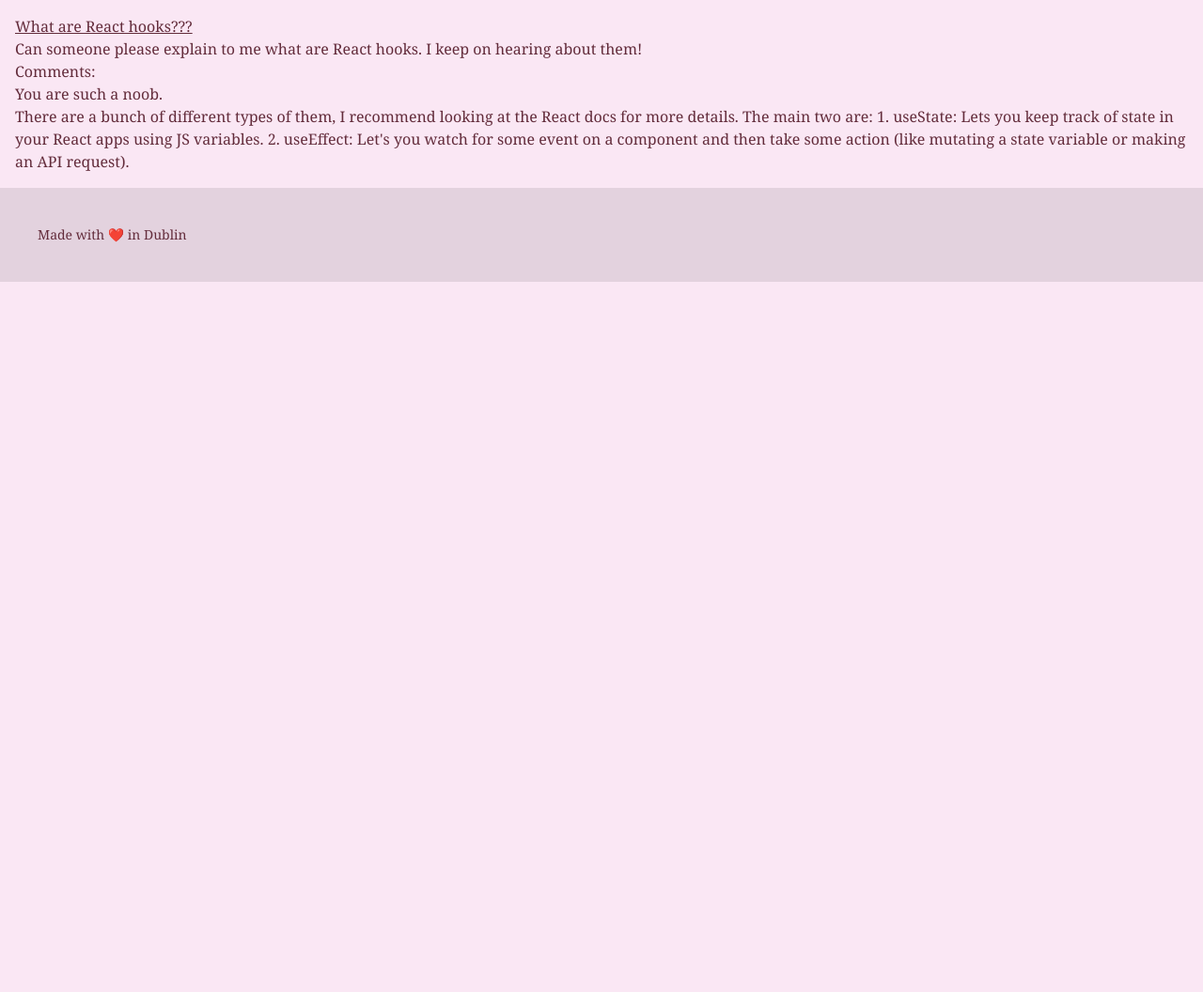
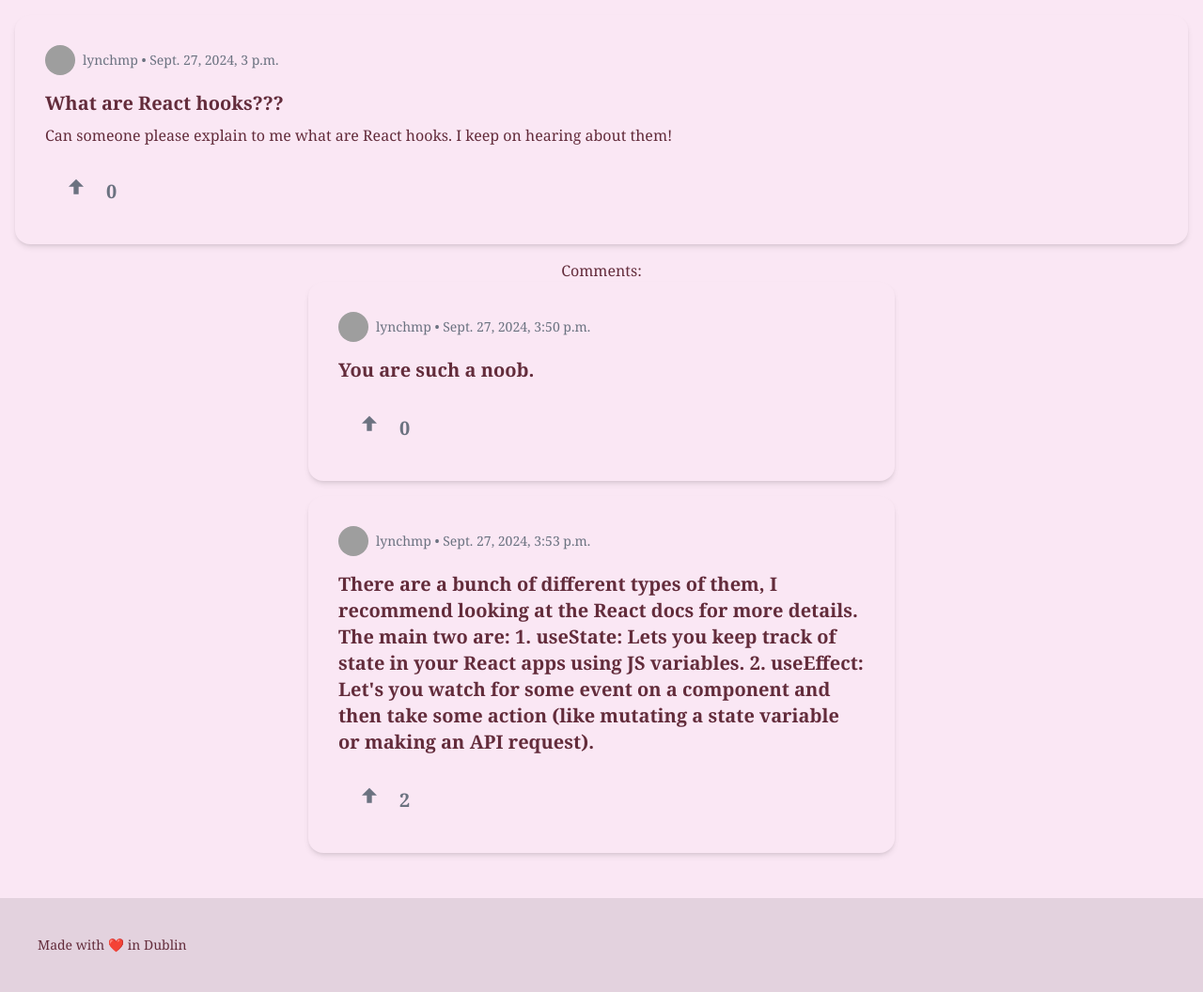
Before and after one commit to Michael-Patrick-Lynch/Firmsnap, a Django app: page /app/post/1 in a window 1280 px wide. Shown: the part 68-1124 px from the top of the page at 94% size. Before the commit the page ends 800 px from the top, so only its background shows below. Run offline with Django 5.2, Linux system fonts and the light colour scheme; data comes from the database, SQL or seed files in the repository; some libraries are stand-ins or nearby versions; grey boxes are pictures that could not be loaded.

Commit message:
Added cards and css to post detail template

```diff
--- a/app/models.py
+++ b/app/models.py
@@ -25,7 +25,9 @@ class Post(models.Model):
         return self.post_title
 
 class Comment(models.Model):
+    user_id = models.ForeignKey(User, on_delete=models.CASCADE)
     post_id = models.ForeignKey(Post, on_delete=models.CASCADE)
+
     comment_text = models.TextField(max_length=2000)
     pub_date = models.DateTimeField(auto_now_add=True)
     votes = models.IntegerField(default=0)
--- a/app/templates/app/post_detail.html
+++ b/app/templates/app/post_detail.html
@@ -2,15 +2,68 @@
 
 {% block content %}
     {% if post_obj %}
-        <u>{{post_obj.post_title}}</u>
-        <blockquote>{{post_obj.post_text}}</blockquote>
 
-        <p>Comments:</p>
-        <ul>
-            {% for comment in list_of_comments %}
-                <blockquote>{{ comment.comment_text }}</blockquote>
-            {% endfor %}
-        </ul>
+    {% comment %} POST {% endcomment %}
+        <div class="card w-full bg-base-100 shadow-md mb-4">
+            <div class="card-body">
+                <div class="flex items-center mb-2">
+                    <div class="avatar">
+                        <div class="w-8 h-8 rounded-full">
+                            <img src="https://i.pravatar.cc/150?img=3" alt="User Avatar" />
+                        </div>
+                    </div>
+                    <span class="ml-2 text-sm text-gray-500">{{ post_obj.user_id.user_name }} • {{ post_obj.pub_date }}</span>
+                </div>
+                <h2 class="card-title">
+                    {{ post_obj.post_title }}
+                </h2>
+                <p> {{ post_obj.post_text }} </p>
+
+                <div class="card-actions mt-4">
+                    <div class="flex space-x-2">
+                        <button class="btn btn-ghost text-gray-500 hover:text-green-500 flex items-center space-x-2">
+                            <svg xmlns="http://www.w3.org/2000/svg" class="h-8 w-8 inline" fill="currentColor" viewBox="0 0 24 24">
+                                <path d="M12 2l-6 6h4v6h4v-6h4z"/>
+                            </svg>
+                            <span class="text-xl font-bold">{{ post_obj.votes }}</span>
+                        </button>
+                    </div>
+                </div>
+            </div>
+        </div>
+
+    {% comment %} COMMENTS SECTION {% endcomment %}
+    <div class="flex flex-col items-center justify-center mb-4">
+    <p>Comments:</p>
+    {% for comment in list_of_comments %}
+        <div class="card w-full sm:w-6/12 bg-base-100 shadow-md mb-4">
+            <div class="card-body">
+                <div class="flex items-center mb-2">
+                    <div class="avatar">
+                        <div class="w-8 h-8 rounded-full">
+                            <img src="https://i.pravatar.cc/150?img=3" alt="User Avatar" />
+                        </div>
+                    </div>
+                    <span class="ml-2 text-sm text-gray-500">{{ comment.user_id.user_name }} • {{ comment.pub_date }}</span>
+                </div>
+                <h2 class="card-title">
+                    {{ comment.comment_text }}
+                </h2>
+
+                <div class="card-actions mt-4">
+                    <div class="flex space-x-2">
+                        <button class="btn btn-ghost text-gray-500 hover:text-green-500 flex items-center space-x-2">
+                            <svg xmlns="http://www.w3.org/2000/svg" class="h-8 w-8 inline" fill="currentColor" viewBox="0 0 24 24">
+                                <path d="M12 2l-6 6h4v6h4v-6h4z"/>
+                            </svg>
+                            <span class="text-xl font-bold">{{ comment.votes }}</span>
+                        </button>
+                    </div>
+                </div>
+            </div>
+        </div>
+    {% endfor %}
+    </div>
     {% else %}
         <p>Post not found</p>
     {% endif %}
--- a/theme/static/css/dist/styles.css
+++ b/theme/static/css/dist/styles.css
@@ -2034,24 +2032,24 @@ select {
   width: 100%;
 }
 
-.w-10 {
-  width: 2.5rem;
-}
-
-.w-24 {
-  width: 6rem;
-}
-
-.w-52 {
-  width: 13rem;
-}
-
 .flex-1 {
   flex: 1 1 0%;
 }
 
 .flex-none {
   flex: none;
+}
+
+.grid-cols-1 {
+  grid-template-columns: repeat(1, minmax(0, 1fr));
+}
+
+.flex-col {
+  flex-direction: column;
+}
+
+.place-items-center {
+  place-items: center;
 }
 
 .items-center {
@@ -2140,8 +2138,8 @@ select {
   line-height: 1.75rem;
 }
 
-.normal-case {
-  text-transform: none;
+.font-bold {
+  font-weight: 700;
 }
 
 .leading-normal {
@@ -2173,29 +2172,15 @@ select {
   box-shadow: var(--tw-ring-offset-shadow, 0 0 #0000), var(--tw-ring-shadow, 0 0 #0000), var(--tw-shadow);
 }
 
-.shadow {
-  --tw-shadow: 0 1px 3px 0 rgb(0 0 0 / 0.1), 0 1px 2px -1px rgb(0 0 0 / 0.1);
-  --tw-shadow-colored: 0 1px 3px 0 var(--tw-shadow-color), 0 1px 2px -1px var(--tw-shadow-color);
-  box-shadow: var(--tw-ring-offset-shadow, 0 0 #0000), var(--tw-ring-shadow, 0 0 #0000), var(--tw-shadow);
-}
-
-.hover\:text-blue-500:hover {
-  --tw-text-opacity: 1;
-  color: rgb(59 130 246 / var(--tw-text-opacity));
-}
-
 .hover\:text-green-500:hover {
   --tw-text-opacity: 1;
   color: rgb(34 197 94 / var(--tw-text-opacity));
 }
 
-.hover\:text-red-500:hover {
-  --tw-text-opacity: 1;
-  color: rgb(239 68 68 / var(--tw-text-opacity));
-}
-
-.hover\:underline:hover {
-  text-decoration-line: underline;
+@media (min-width: 640px) {
+  .sm\:w-6\/12 {
+    width: 50%;
+  }
 }
 
 @media (min-width: 768px) {
```
Also changed, not shown: other parts of theme/static/css/dist/styles.css (+34 -35 lines), app/templates/app/all_posts.html (+7 -14 lines), app/migrations/0004_comment_user_id.py (added), app/templates/app/base.html (line endings or trailing spaces), db.sqlite3.
